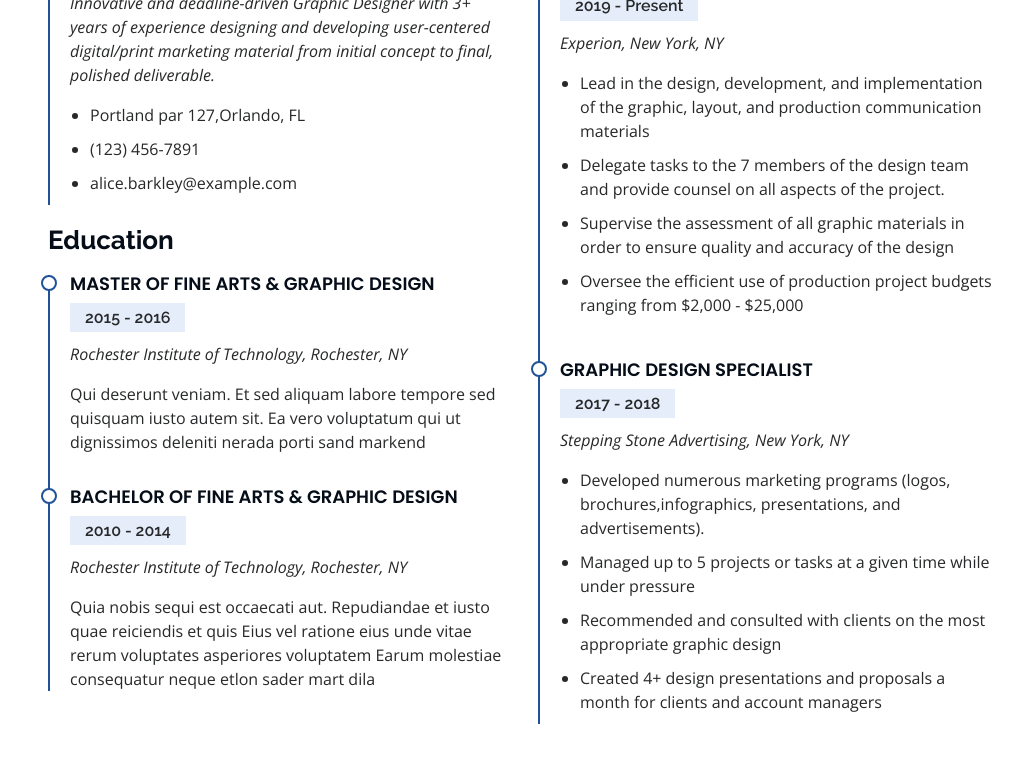
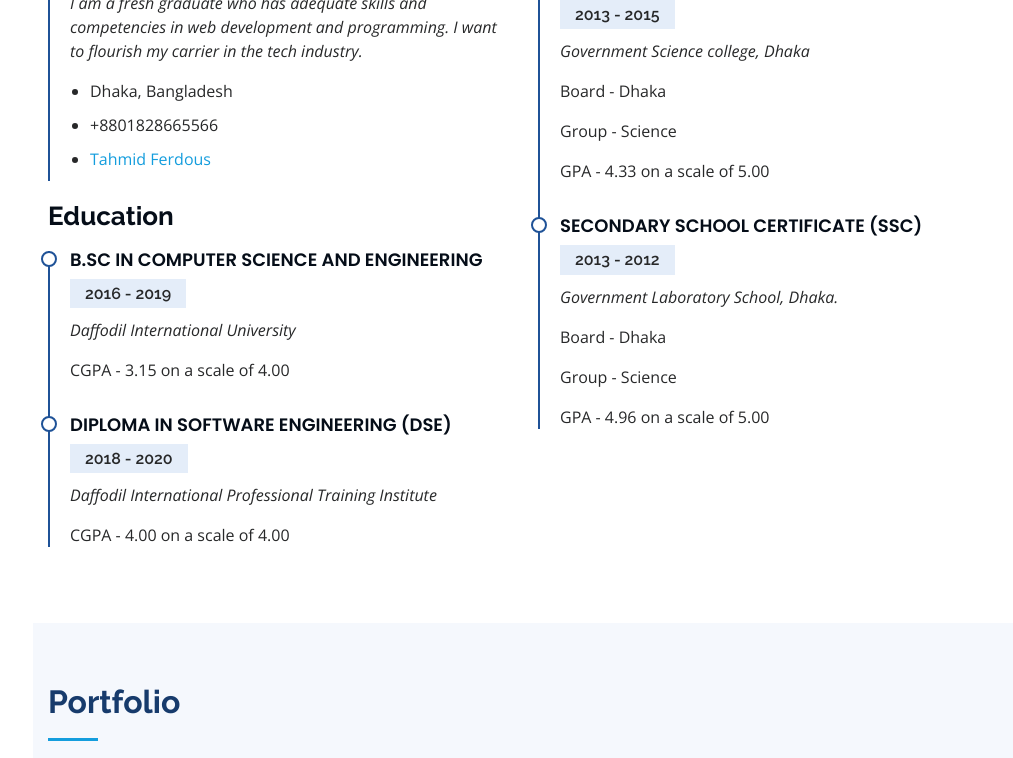
Before and after one commit to tahmid-tf/portfolio, a plain HTML site: page index.html in a window 1280 px wide. Shown: the part 2832-3590 px from the top of the page, without its empty margins (267-1280 px from the left). Drawn offline with nearby package versions, Linux system fonts and the light colour scheme.

Commit message:
Resume section completed

```diff
--- a/assets/css/style.css
+++ b/assets/css/style.css
@@ -1099,3 +1099,13 @@ section {
 }
 
 /* custom classes */
+
+.resume-custom-margin {
+  margin-top: 5rem;
+}
+
+@media screen and (max-width: 700px) {
+  .resume-custom-margin {
+    margin-top: 0px;
+  }
+}
--- a/index.html
+++ b/index.html
@@ -452,6 +452,19 @@
                 </div>
               </div>
 
+              <div class="progress">
+                <span class="skill">Miscrosoft Office <i class="val">80%</i></span>
+                <div class="progress-bar-wrap">
+                  <div
+                    class="progress-bar"
+                    role="progressbar"
+                    aria-valuenow="80"
+                    aria-valuemin="0"
+                    aria-valuemax="100"
+                  ></div>
+                </div>
+              </div>
+
             </div>
           </div>
         </div>
@@ -473,48 +486,67 @@
 
           <div class="row">
             <div class="col-lg-6" data-aos="fade-up">
-              <h3 class="resume-title">Sumary</h3>
+              <h3 class="resume-title">Summary</h3>
               <div class="resume-item pb-0">
-                <h4>Alex Smith</h4>
+                <h4>Tahmid Ferdous</h4>
                 <p>
                   <em
-                    >Innovative and deadline-driven Graphic Designer with 3+
-                    years of experience designing and developing user-centered
-                    digital/print marketing material from initial concept to
-                    final, polished deliverable.</em
+                    >I am a fresh graduate who has adequate skills and competencies in
+                    web development and programming. I want to flourish my carrier in
+                    the tech industry.</em
                   >
                 </p>
                 <ul>
-                  <li>Portland par 127,Orlando, FL</li>
-                  <li>(123) 456-7891</li>
-                  <li>alice.barkley@example.com</li>
+                  <li>Dhaka, Bangladesh</li>
+                  <li>+8801828665566</li>
+                  <li><a href="https://www.facebook.com/tahmid.tf" target="_blank">Tahmid Ferdous</a></li>
                 </ul>
               </div>
 
               <h3 class="resume-title">Education</h3>
               <div class="resume-item">
-                <h4>Master of Fine Arts &amp; Graphic Design</h4>
-                <h5>2015 - 2016</h5>
-                <p><em>Rochester Institute of Technology, Rochester, NY</em></p>
+                <h4>B.Sc in Computer Science and Engineering</h4>
+                <h5>2016 - 2019</h5>
+                <p><em>Daffodil International University</em></p>
                 <p>
-                  Qui deserunt veniam. Et sed aliquam labore tempore sed
-                  quisquam iusto autem sit. Ea vero voluptatum qui ut
-                  dignissimos deleniti nerada porti sand markend
+                  CGPA - 3.15 on a scale of 4.00
                 </p>
               </div>
               <div class="resume-item">
-                <h4>Bachelor of Fine Arts &amp; Graphic Design</h4>
-                <h5>2010 - 2014</h5>
-                <p><em>Rochester Institute of Technology, Rochester, NY</em></p>
+                <h4>Diploma in Software Engineering (DSE)</h4>
+                <h5>2018 - 2020</h5>
+                <p><em>Daffodil International Professional Training Institute</em></p>
                 <p>
-                  Quia nobis sequi est occaecati aut. Repudiandae et iusto quae
-                  reiciendis et quis Eius vel ratione eius unde vitae rerum
-                  voluptates asperiores voluptatem Earum molestiae consequatur
-                  neque etlon sader mart dila
+                  CGPA - 4.00 on a scale of 4.00
+                </p>
+              </div>
+
+            </div>
+
+            <div class="col-lg-6 resume-custom-margin" data-aos="fade-up" data-aos-delay="100">
+              <div class="resume-item">
+                <h4>Higher Secondary Certificate (HSC)</h4>
+                <h5>2013 - 2015</h5>
+                <p><em>Government Science college, Dhaka</em></p>
+                <p>Board - Dhaka</p>
+                <p>Group - Science</p>
+                <p>
+                  GPA - 4.33 on a scale of 5.00
+                </p>
+              </div>
+
+              <div class="resume-item">
+                <h4>Secondary School Certificate (SSC)</h4>
+                <h5>2013 - 2012</h5>
+                <p><em>Government Laboratory School, Dhaka. </em></p>
+                <p>Board - Dhaka</p>
+                <p>Group - Science</p>
+                <p>
+                  GPA - 4.96 on a scale of 5.00
                 </p>
               </div>
             </div>
-            <div class="col-lg-6" data-aos="fade-up" data-aos-delay="100">
+            <!-- <div class="col-lg-6" data-aos="fade-up" data-aos-delay="100">
               <h3 class="resume-title">Professional Experience</h3>
               <div class="resume-item">
                 <h4>Senior graphic design specialist</h4>
@@ -562,7 +594,7 @@
                   </li>
                 </ul>
               </div>
-            </div>
+            </div> -->
           </div>
         </div>
       </section>
```
